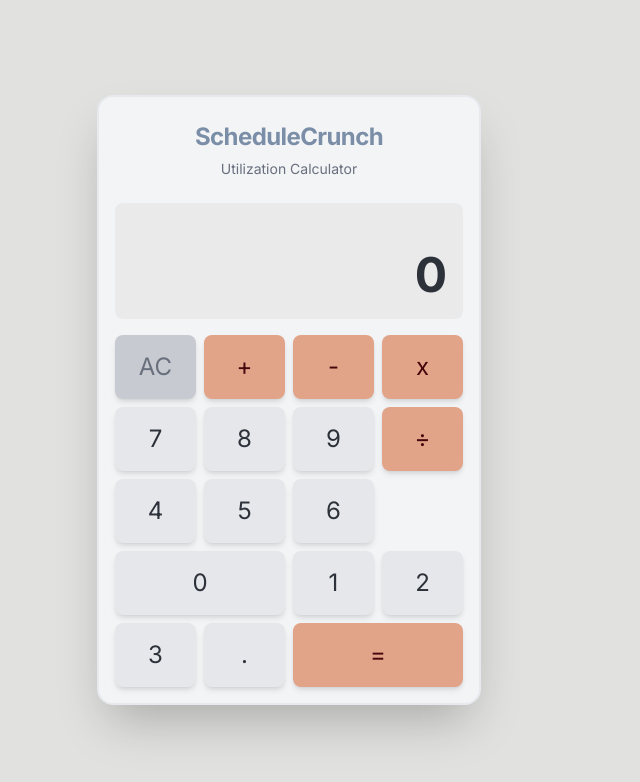
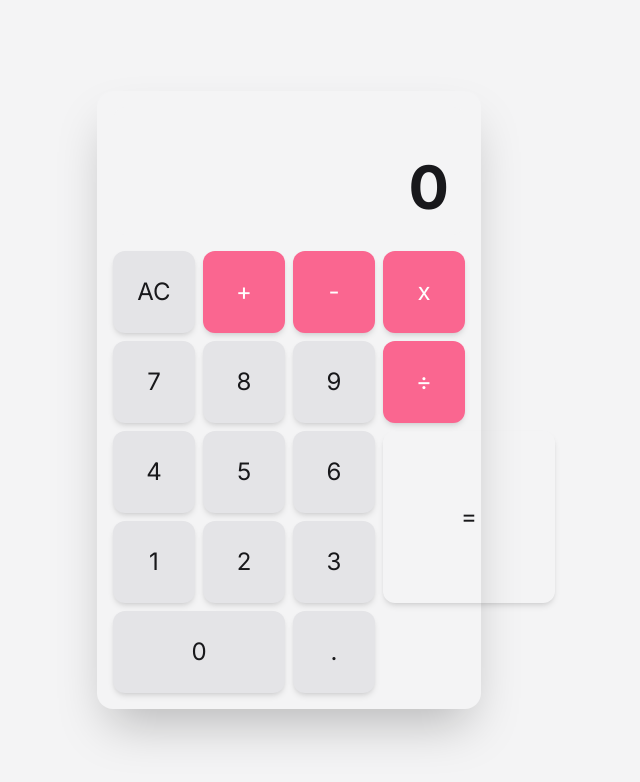
Before and after one commit to zhewenzhang/studio, a Next.js app: page / in a window 1280 px wide. Shown: the top 782 px of the page, without its empty margins (351-991 px from the left). Built offline with nearby package versions, Linux system fonts and the light colour scheme.

Commit message:
很好，但是计算器的样式有点奇怪，帮我调整一下。

```diff
--- a/src/app/globals.css
+++ b/src/app/globals.css
@@ -8,31 +8,31 @@
 
 @layer base {
   :root {
-    --background: 80 5% 88%;
-    --foreground: 220 13% 20%;
-    --card: 220 13% 96%;
-    --card-foreground: 220 13% 20%;
-    --popover: 80 5% 88%;
-    --popover-foreground: 220 13% 20%;
-    --primary: 215 20% 57%;
-    --primary-foreground: 210 20% 98%;
-    --secondary: 220 9% 91%;
-    --secondary-foreground: 220 13% 20%;
-    --muted: 220 9% 80%;
-    --muted-foreground: 220 9% 45%;
-    --accent: 18 59% 71%;
-    --accent-foreground: 355 83% 15%;
+    --background: 240 5% 96%;
+    --foreground: 240 6% 10%;
+    --card: 240 5% 96%;
+    --card-foreground: 240 6% 10%;
+    --popover: 240 5% 96%;
+    --popover-foreground: 240 6% 10%;
+    --primary: 262 84% 58%;
+    --primary-foreground: 0 0% 100%;
+    --secondary: 240 5% 90%;
+    --secondary-foreground: 240 6% 10%;
+    --muted: 240 5% 90%;
+    --muted-foreground: 240 4% 46%;
+    --accent: 343 94% 69%;
+    --accent-foreground: 0 0% 100%;
     --destructive: 0 84.2% 60.2%;
     --destructive-foreground: 0 0% 98%;
-    --border: 220 13% 88%;
-    --input: 220 13% 88%;
-    --ring: 215 20% 57%;
+    --border: 240 4% 88%;
+    --input: 240 4% 88%;
+    --ring: 262 84% 58%;
     --chart-1: 12 76% 61%;
     --chart-2: 173 58% 39%;
     --chart-3: 197 37% 24%;
     --chart-4: 43 74% 66%;
     --chart-5: 27 87% 67%;
-    --radius: 0.5rem;
+    --radius: 0.8rem;
     --sidebar-background: 0 0% 98%;
     --sidebar-foreground: 240 5.3% 26.1%;
     --sidebar-primary: 240 5.9% 10%;
@@ -43,25 +43,25 @@
     --sidebar-ring: 217.2 91.2% 59.8%;
   }
   .dark {
-    --background: 220 13% 10%;
-    --foreground: 210 20% 98%;
-    --card: 220 13% 15%;
-    --card-foreground: 210 20% 98%;
-    --popover: 220 13% 10%;
-    --popover-foreground: 210 20% 98%;
-    --primary: 210 20% 98%;
-    --primary-foreground: 220 13% 20%;
-    --secondary: 215 20% 25%;
-    --secondary-foreground: 210 20% 98%;
-    --muted: 215 20% 25%;
-    --muted-foreground: 215 20% 65%;
-    --accent: 18 59% 71%;
-    --accent-foreground: 355 83% 15%;
+    --background: 240 4% 9%;
+    --foreground: 0 0% 98%;
+    --card: 240 4% 9%;
+    --card-foreground: 0 0% 98%;
+    --popover: 240 4% 9%;
+    --popover-foreground: 0 0% 98%;
+    --primary: 262 84% 58%;
+    --primary-foreground: 0 0% 100%;
+    --secondary: 240 4% 16%;
+    --secondary-foreground: 0 0% 98%;
+    --muted: 240 4% 16%;
+    --muted-foreground: 240 5% 65%;
+    --accent: 343 94% 69%;
+    --accent-foreground: 0 0% 100%;
     --destructive: 0 62.8% 30.6%;
     --destructive-foreground: 0 0% 98%;
-    --border: 215 20% 25%;
-    --input: 215 20% 25%;
-    --ring: 18 59% 71%;
+    --border: 240 4% 16%;
+    --input: 240 4% 16%;
+    --ring: 262 84% 58%;
     --chart-1: 220 70% 50%;
     --chart-2: 160 60% 45%;
     --chart-3: 30 80% 55%;
--- a/src/components/calculator.tsx
+++ b/src/components/calculator.tsx
@@ -58,10 +58,9 @@
       return;
     }
 
-    // If an operator is already active, calculate first
     if (operator && !shouldResetDisplay) {
         handleEquals()
-        setFirstOperand(displayValue); // Use the result for the next operation
+        setFirstOperand(displayValue);
     } else {
         setFirstOperand(displayValue);
     }
@@ -104,7 +103,7 @@
   };
 
   const calculatorButtons = [
-    { label: 'AC', handler: clearAll, className: 'bg-muted text-muted-foreground hover:bg-muted/80' },
+    { label: 'AC', handler: clearAll, variant: 'secondary' as const },
     { label: '+', handler: () => handleOperator('+'), variant: 'accent' as const },
     { label: '-', handler: () => handleOperator('-'), variant: 'accent' as const },
     { label: 'x', handler: () => handleOperator('x'), variant: 'accent' as const },
@@ -115,37 +114,47 @@
     { label: '4', handler: () => inputDigit('4'), variant: 'secondary' as const },
     { label: '5', handler: () => inputDigit('5'), variant: 'secondary' as const },
     { label: '6', handler: () => inputDigit('6'), variant: 'secondary' as const },
-    { label: '0', handler: () => inputDigit('0'), className: 'col-span-2', variant: 'secondary' as const },
+    { label: '=', handler: handleEquals, variant: 'primary' as const, className: 'row-span-2' },
     { label: '1', handler: () => inputDigit('1'), variant: 'secondary' as const },
     { label: '2', handler: () => inputDigit('2'), variant: 'secondary' as const },
     { label: '3', handler: () => inputDigit('3'), variant: 'secondary' as const },
+    { label: '0', handler: () => inputDigit('0'), className: 'col-span-2', variant: 'secondary' as const },
     { label: '.', handler: inputDecimal, variant: 'secondary' as const },
-    { label: '=', handler: handleEquals, variant: 'accent' as const, className: 'col-span-2' },
+  ];
+
+  const gridTemplate = [
+    ['AC', '+', '-', 'x'],
+    ['7', '8', '9', '÷'],
+    ['4', '5', '6', '='],
+    ['1', '2', '3', '='],
+    ['0', '0', '.', '='],
   ];
 
   return (
-    <Card className="w-full max-w-xs sm:max-w-sm mx-auto shadow-2xl border-2 border-primary/10 rounded-2xl bg-card">
-      <CardHeader className="text-center pb-2">
-        <CardTitle className="text-2xl font-headline font-bold text-primary">ScheduleCrunch</CardTitle>
-        <CardDescription>Utilization Calculator</CardDescription>
-      </CardHeader>
-      <CardContent className="p-4">
-        <div className="bg-background/50 rounded-lg p-4 mb-4 text-right overflow-hidden text-ellipsis">
-          <div className="text-muted-foreground text-xl h-7 truncate text-right">
+    <Card className="w-full max-w-xs sm:max-w-sm mx-auto shadow-2xl border-none rounded-2xl bg-card p-2">
+      <CardContent className="p-2">
+        <div className="bg-background rounded-lg p-4 mb-4 text-right overflow-hidden text-ellipsis">
+          <div className="text-muted-foreground text-2xl h-8 truncate text-right">
             {firstOperand || ''} {operator || ''}
           </div>
-          <div className="text-foreground text-5xl font-bold h-14 break-all flex items-center justify-end">
+          <div className="text-foreground text-6xl font-bold h-16 break-all flex items-center justify-end">
             {displayValue}
           </div>
         </div>
-        <div className="grid grid-cols-4 gap-2">
+        <div className="grid grid-cols-4 grid-rows-5 gap-2">
           {calculatorButtons.map(({ label, handler, className, variant }) => (
-            <Button
-              key={label}
-              onClick={handler}
-              variant={variant}
-              className={cn('text-xl sm:text-2xl h-14 sm:h-16 rounded-lg shadow-md active:shadow-inner', className)}
-            >
+             <Button
+                key={label}
+                onClick={handler}
+                variant={variant}
+                className={cn(
+                  'text-2xl h-full aspect-square rounded-xl shadow-md active:shadow-inner',
+                  label === '0' && 'col-span-2 aspect-auto',
+                  label === '=' && 'row-span-2',
+                  className
+                )}
+                style={{ gridColumn: label === '0' ? 'span 2' : '', gridRow: label === '=' ? 'span 2' : '' }}
+              >
               {label}
             </Button>
           ))}
```
